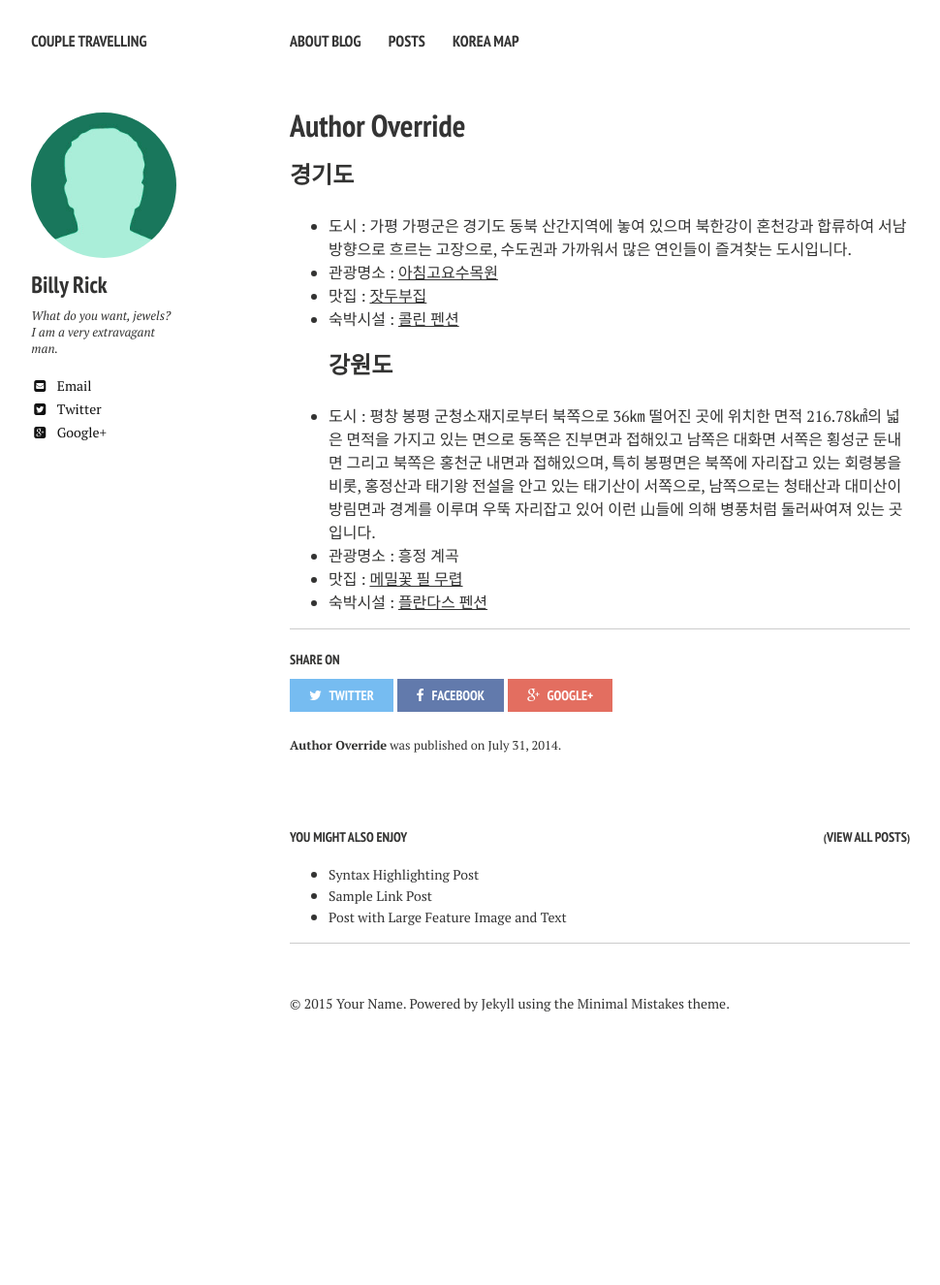
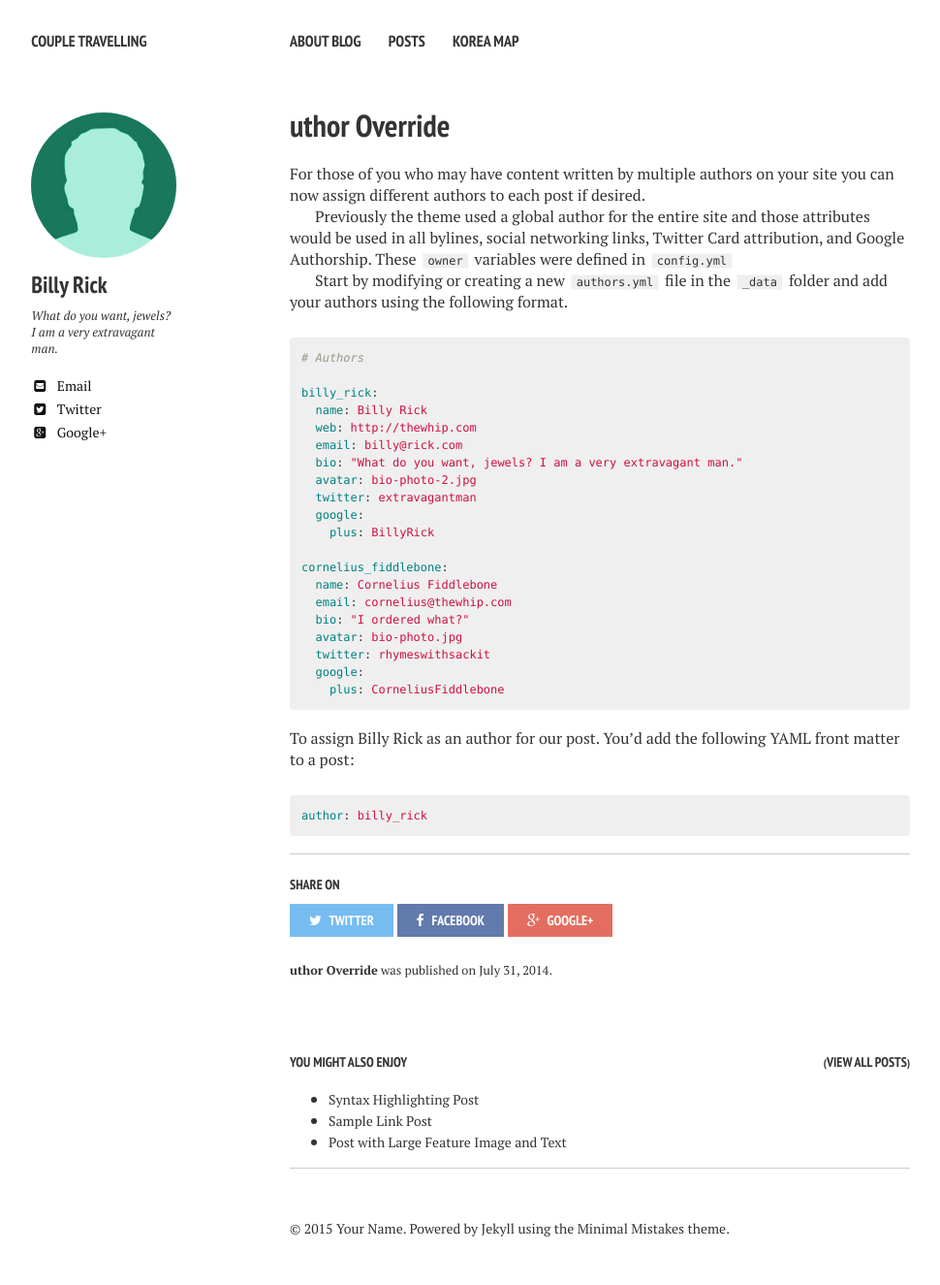
Before and after one commit to shinojin/shinojin.github.com, a Jekyll site: the page built from _posts/2014-07-31-author-override.md, in a window 1280 px wide. Shown: the whole page at 97% size, without its empty margins (21-991 px from the left). Built offline with Jekyll 4.4.1, drawn with Linux system fonts in a browser that asks for light colours; nearby versions of some CDN libraries; before the commit the page ends 1093 px from its top, so only the background shows below that.

Commit message:
Update 2014-07-31-author-override.md

```diff
--- a/_posts/2014-07-31-author-override.md
+++ b/_posts/2014-07-31-author-override.md
@@ -1,23 +1,43 @@
 ---
 layout: post
-title: "Author Override"
+title: "uthor Override"
 author: billy_rick
 modified:
 excerpt: "A post to test author overrides using a data file."
 tags: []
 ---
-### 경기도
-* 도시 : 가평
-가평군은 경기도 동북 산간지역에 놓여 있으며 북한강이 혼천강과 합류하여 서남방향으로 흐르는 고장으로, 수도권과 가까워서 많은 연인들이 즐겨찾는 도시입니다.
-* 관광명소 : [아침고요수목원](http://www.morningcalm.co.kr/)
-* 맛집 : [잣두부집](http://gpfriends.net/)
-* 숙박시설 : [콜린 펜션](http://collineps.net/)
-### 강원도
-* 도시 : 평창 봉평
-군청소재지로부터 북쪽으로 36㎞ 떨어진 곳에 위치한 면적 216.78㎢의 넓은 면적을 가지고 있는 면으로 동쪽은 진부면과
-접해있고 남쪽은 대화면 서쪽은 횡성군 둔내면 그리고 북쪽은 홍천군 내면과 접해있으며, 특히 봉평면은 북쪽에 자리잡고 있는
-회령봉을 비롯, 홍정산과 태기왕 전설을 안고 있는 태기산이 서쪽으로, 남쪽으로는 청태산과 대미산이 방림면과 경계를 이루며
-우뚝 자리잡고 있어 이런 山들에 의해 병풍처럼 둘러싸여져 있는 곳입니다.
-* 관광명소 : 흥정 계곡
-* 맛집 : [메밀꽃 필 무렵](http://www.gasanhouse.com/menu.php)
-* 숙박시설 : [플란다스 펜션](http://www.fdpension.co.kr/)
+
+For those of you who may have content written by multiple authors on your site you can now assign different authors to each post if desired.
+
+Previously the theme used a global author for the entire site and those attributes would be used in all bylines, social networking links, Twitter Card attribution, and Google Authorship. These `owner` variables were defined in `config.yml`
+
+Start by modifying or creating a new `authors.yml` file in the `_data` folder and add your authors using the following format.
+
+{% highlight yaml %}
+# Authors
+
+billy_rick:
+  name: Billy Rick
+  web: http://thewhip.com
+  email: billy@rick.com
+  bio: "What do you want, jewels? I am a very extravagant man."
+  avatar: bio-photo-2.jpg
+  twitter: extravagantman
+  google:
+    plus: BillyRick
+
+cornelius_fiddlebone:
+  name: Cornelius Fiddlebone
+  email: cornelius@thewhip.com
+  bio: "I ordered what?"
+  avatar: bio-photo.jpg
+  twitter: rhymeswithsackit
+  google:
+    plus: CorneliusFiddlebone
+{% endhighlight %}
+
+To assign Billy Rick as an author for our post. You'd add the following YAML front matter to a post:
+
+{% highlight yaml %}
+author: billy_rick
+{% endhighlight %}
```
